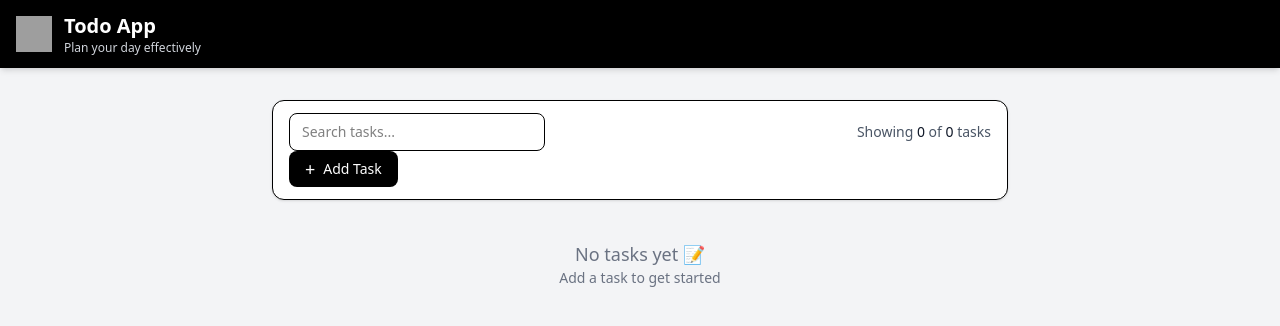
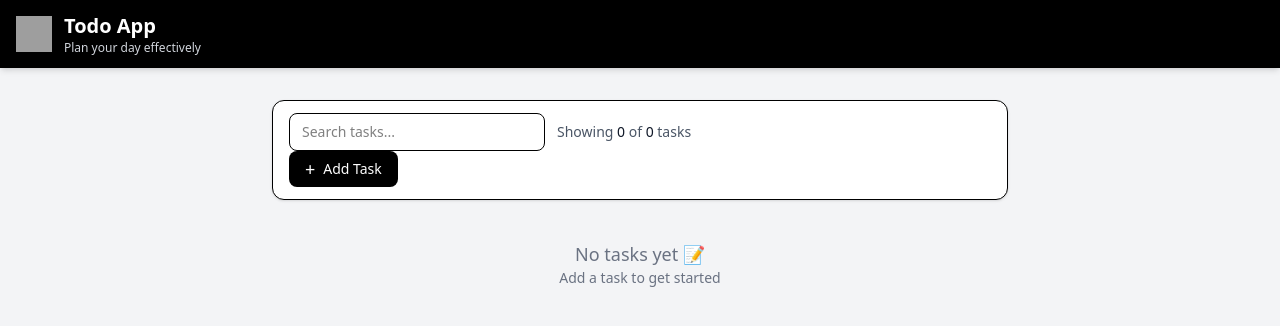
Before and after one commit to shubhampgit/todo-app, a React (Vite) app: page / in a window 1280 px wide. Shown: the top 326 px of the page. Built offline with nearby package versions, Linux system fonts and the light colour scheme; grey boxes are pictures that could not be loaded.

Commit message:
small mobile UI fixes

```diff
--- a/src/App.jsx
+++ b/src/App.jsx
@@ -138,15 +138,7 @@ const App = () => {
             "
             >
                 {/* Left: search + count */}
-                <div
-                className="
-                    flex flex-col
-                    sm:flex-row
-                    sm:items-center
-                    sm:justify-between
-                    gap-3
-                "
-                >
+                <div className="flex flex-col sm:flex-row sm:items-center gap-3 w-full">
                 {/* Search input */}
                 <input
                     type="text"
```
